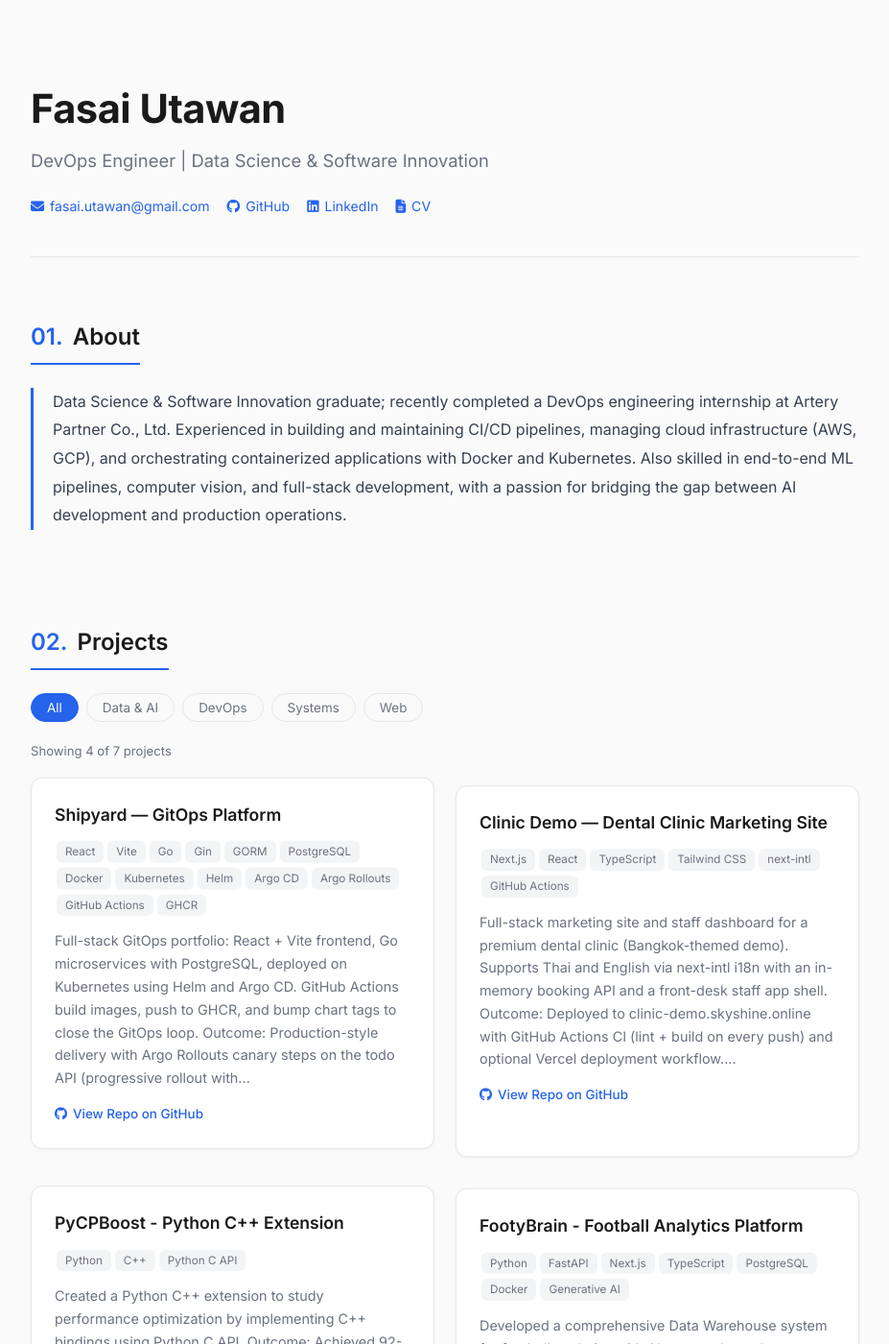
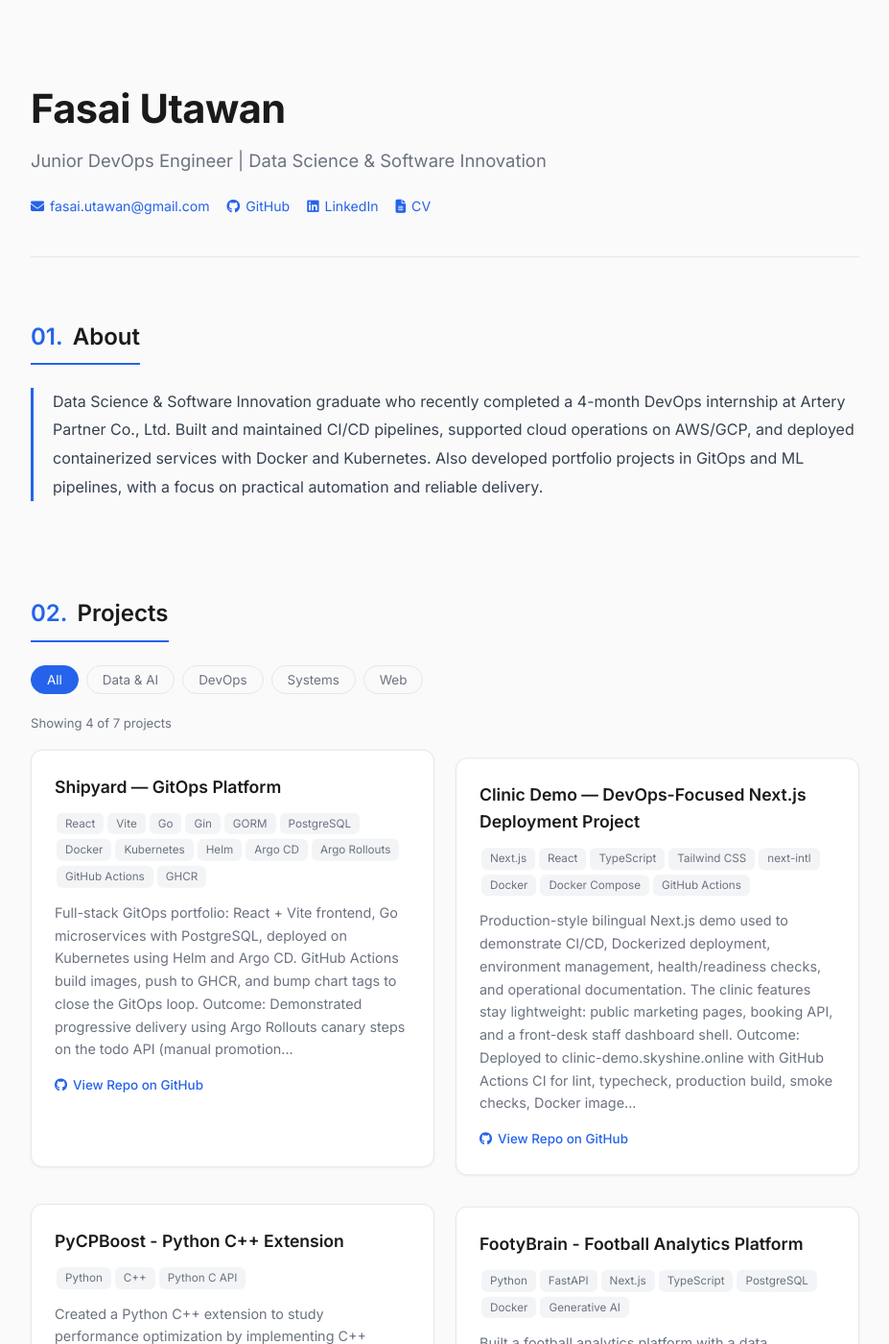
Before and after one commit to SkyShineTH/skyshineth.github.io, a Jekyll site: the page built from index.md, in a window 1280 px wide and 1400 px high. Shown: the whole window at 96% size, without its empty margins (176-1103 px from the left). Built offline with Jekyll 4.4.1, drawn with Linux system fonts in a browser that asks for light colours; nearby versions of some CDN libraries; some of the changed text lies outside the part shown.

Commit message:
feat: update project descriptions and CV details for clarity and accuracy

```diff
--- a/cv.md
+++ b/cv.md
@@ -6,7 +6,7 @@ permalink: /cv/
 
 ## Professional Summary
 
-Data Science & Software Innovation graduate with 5 months of hands-on DevOps internship experience building CI/CD pipelines, managing Kubernetes clusters on AWS and GCP, and deploying containerized applications. Demonstrated ability to bridge AI/ML development and production infrastructure through 3 end-to-end projects spanning GitOps, computer vision, and data engineering. Seeking roles in DevOps, MLOps, or Data Engineering where automation and reliability matter.
+Data Science & Software Innovation graduate with 4 months of hands-on DevOps internship experience building CI/CD pipelines, supporting Kubernetes workloads on AWS/GCP environments, and deploying containerized applications. Built practical portfolio projects across GitOps, computer vision, and data engineering with clear documentation and reproducible workflows. Seeking junior roles in DevOps, MLOps, or Data Engineering where automation and reliability matter.
 
 ---
 
@@ -26,8 +26,8 @@ Data Science & Software Innovation graduate with 5 months of hands-on DevOps int
 *Nov 2025 - Mar 2026*
 
 - Implemented and maintained 4+ CI/CD pipelines using GitLab CI/CD and GitHub Actions, automating build, test, and deployment stages across multiple services and reducing manual release steps
-- Administered Kubernetes clusters hosting containerized applications; reduced average issue resolution time by diagnosing and troubleshooting failures using Prometheus and Grafana dashboards
-- Managed cloud infrastructure across AWS and GCP, monitoring resource utilization and maintaining service availability for production workloads
+- Supported Kubernetes cluster operations for containerized applications; reduced average issue resolution time by diagnosing and troubleshooting failures using Prometheus and Grafana dashboards
+- Supported cloud infrastructure tasks across AWS and GCP, monitoring resource utilization and helping maintain service availability for production workloads
 - Developed 3+ internal tool integrations connecting project management platforms, streamlining cross-team workflows and cutting manual handoff steps
 - Standardized containerization practices across projects using Docker and Docker Compose, improving environment consistency and onboarding speed for new services
 - Contributed to ERP system development using Frappe/ERPNext, building custom modules to support business workflows (details under NDA)
@@ -56,13 +56,13 @@ Data Science & Software Innovation graduate with 5 months of hands-on DevOps int
 
 ## Projects
 
-### Clinic Demo — Dental Clinic Marketing Site
-[GitHub](https://github.com/SkyShineTH/Clinic-Demo) | [Live](https://clinic-demo.skyshine.online) | **Technologies:** Next.js, React, TypeScript, Tailwind CSS v4, next-intl, GitHub Actions
+### Clinic Demo — DevOps-Focused Next.js Deployment Project
+[GitHub](https://github.com/SkyShineTH/Clinic-Demo) | [Live](https://clinic-demo.skyshine.online) | **Technologies:** Next.js, React, TypeScript, Tailwind CSS v4, next-intl, Docker, Docker Compose, GitHub Actions
 
-- Built a full-stack dental clinic marketing site with 10+ pages (home, services, team, gallery, booking, legal) in Thai and English using next-intl i18n (App Router)
-- Implemented an in-memory booking API and a front-desk staff dashboard shell as a mock production app
-- Set up GitHub Actions CI pipeline (lint + build on every push/PR) and optional Vercel deployment workflow with Dependabot for dependency management
-- Deployed to custom domain [clinic-demo.skyshine.online](https://clinic-demo.skyshine.online)
+- Repositioned a bilingual Next.js clinic demo as a production-style deployment project covering CI/CD, Docker workflows, environment configuration, and operational readiness
+- Implemented GitHub Actions checks for linting, TypeScript validation, production builds, smoke flow validation, Docker image build, and Compose readiness
+- Added health and readiness endpoints, safe `.env.example` defaults, Dependabot grouping, and structured booking API logs without exposing booking payloads
+- Deployed to custom domain [clinic-demo.skyshine.online](https://clinic-demo.skyshine.online) with documented release and rollback workflow
 
 ### FootyBrain - Football Analytics Platform
 [GitHub](https://github.com/SkyShineTH/FootyBrain) | **Technologies:** Python, FastAPI, Next.js, TypeScript, PostgreSQL, Docker, Generative AI
--- a/index.md
+++ b/index.md
@@ -1,14 +1,12 @@
 ---
 layout: portfolio
 title: "Fasai Utawan"
-subtitle: "DevOps Engineer | Data Science & Software Innovation"
+subtitle: "Junior DevOps Engineer | Data Science & Software Innovation"
 
 about: |
-  Data Science & Software Innovation graduate; recently completed a DevOps engineering internship at Artery Partner Co., Ltd.
-  Experienced in building and maintaining CI/CD pipelines, managing cloud infrastructure (AWS, GCP),
-  and orchestrating containerized applications with Docker and Kubernetes.
-  Also skilled in end-to-end ML pipelines, computer vision, and full-stack development,
-  with a passion for bridging the gap between AI development and production operations.
+  Data Science & Software Innovation graduate who recently completed a 4-month DevOps internship at Artery Partner Co., Ltd.
+  Built and maintained CI/CD pipelines, supported cloud operations on AWS/GCP, and deployed containerized services with Docker and Kubernetes.
+  Also developed portfolio projects in GitOps and ML pipelines, with a focus on practical automation and reliable delivery.
 
 skills:
   - category: "Programming Languages"
```
Also changed, not shown: _projects/2025-footybrain.md (+2 -2 lines), _projects/2026-clinic-demo.md (+5 -5 lines), _projects/2026-shipyard.md (+1 -1 lines).
